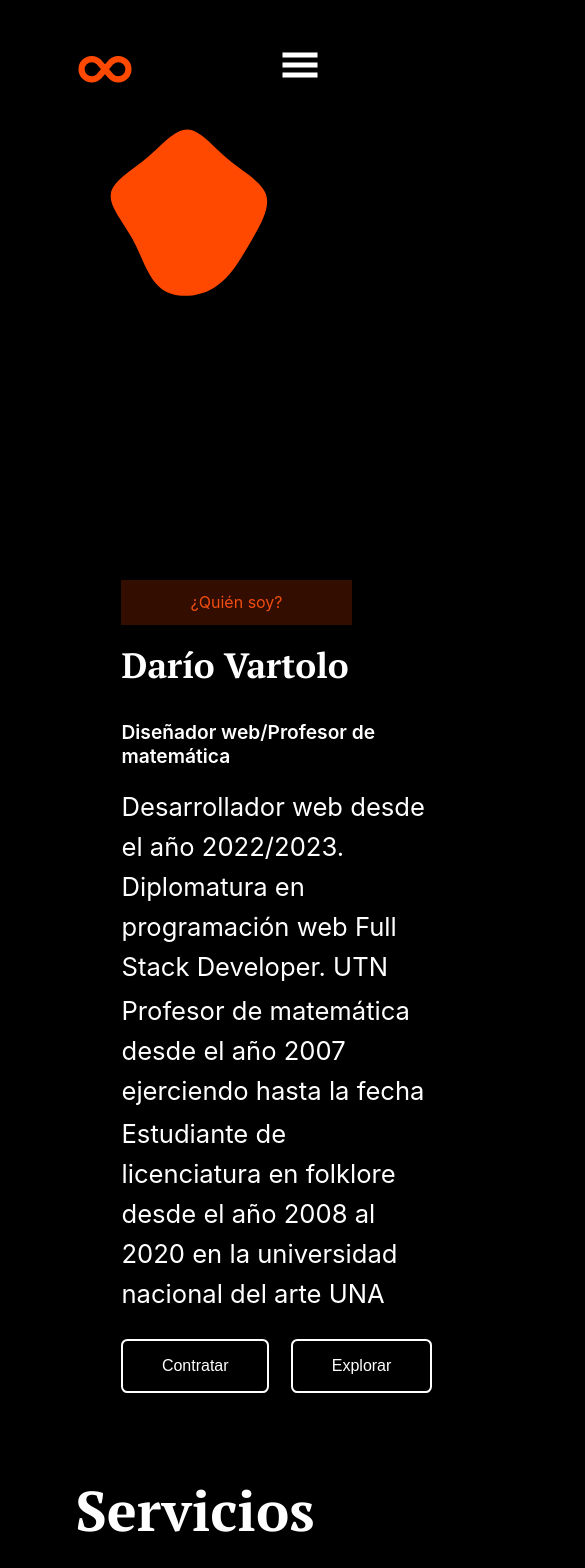
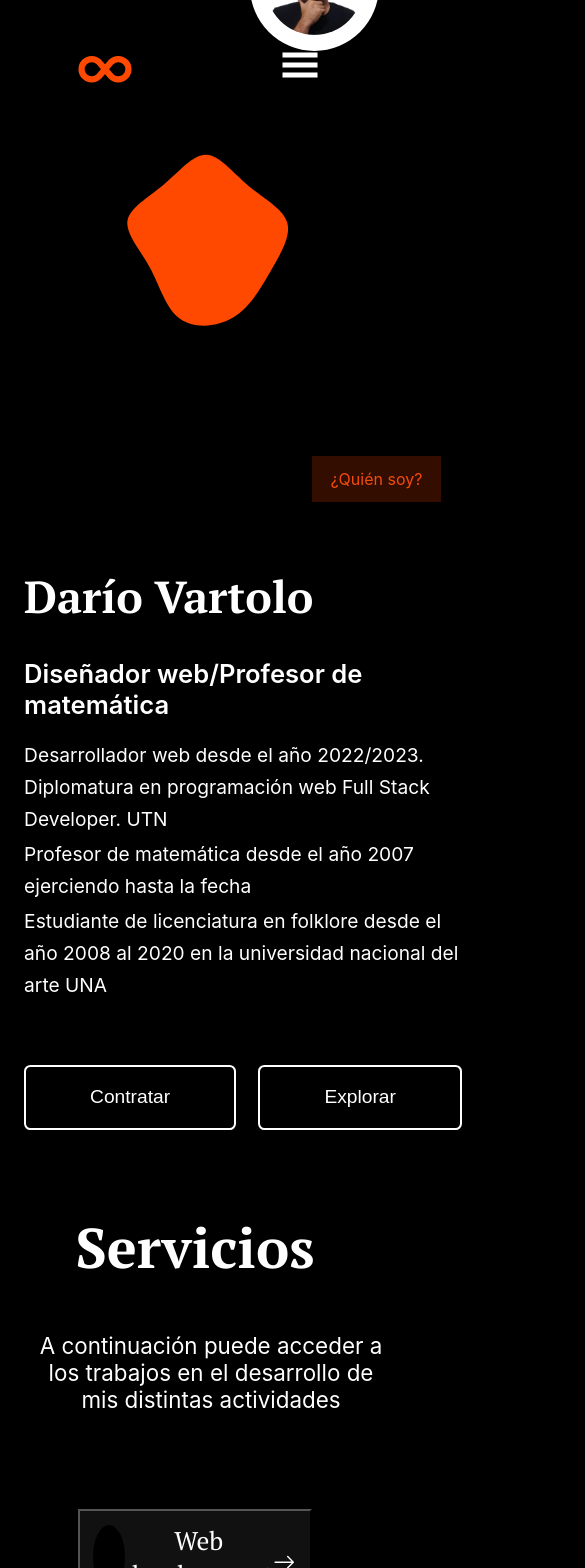
Before and after one commit to DarioVarto/trabajo_practico, a React (Create React App) app: page / in a window 390 px wide. Shown: the top 1568 px of the page, 585 px wide, since content can reach past the window. Built offline with nearby package versions, Linux system fonts and the light colour scheme.

Commit message:
"Responsive a 1024 por la mitad"

```diff
--- a/public/index.html
+++ b/public/index.html
@@ -9,7 +9,7 @@
       name="description"
       content="Web site created using create-react-app"
     />
-    <link rel="apple-touch-icon" href="%PUBLIC_URL%/logo192.png" />
+   <!--  <link rel="apple-touch-icon" href="%PUBLIC_URL%/logo192.png" /> -->
     <!--
       manifest.json provides metadata used when your web app is installed on a
       user's mobile device or desktop. See https://developers.google.com/web/fundamentals/web-app-manifest/
--- a/src/Componentes/Footer/Footer.css
+++ b/src/Componentes/Footer/Footer.css
@@ -30,8 +30,13 @@ align-items: center;
 .aFooter :hover {transform: scale(1.2);}
 
 @media(max-width:1680px){
-    .info_footer{padding: 0 4vh;}
+    .info_footer{padding: 0 4.8vh;}
     .redes_footer{
-        padding-right: 8vh;
+        padding-right: 9vh;
     }
 }
+
+@media(max-width:1680px){
+                    .info_footer{padding: 0 9vh;}
+                    .redes_footer{padding-right: 17.2vh;}
+                        }
--- a/src/Componentes/Formulario/Formulario.css
+++ b/src/Componentes/Formulario/Formulario.css
@@ -79,3 +79,7 @@ label{
     background-color: var(--colorPrimario);
     transform: scale(1.1);
 }
+
+@media(max-width:1280px){
+    .margin_contenido_form{padding-left: 18%;}
+}
--- a/src/Componentes/Hero/Hero.css
+++ b/src/Componentes/Hero/Hero.css
@@ -7,6 +7,10 @@
 .shp{
     z-index: -2;
     height: 110%;
+    }
+
+.shpMq{
+    display: none;
 }
 
 .img_hero{
@@ -91,58 +95,22 @@
 
 
 
-    /* .contenedorImagen_shape{
-        width: 50%;
-        border-radius: 50% 0% 44% 56% / 86% 5% 100% 13% ;
-       background-color: var(--colorPrimario);
-        display: flex;
-        justify-content: center;
-        align-items: center;
+    @media(max-width:1680px){
 
 
-    } */
-    /* .contenedor_img_hero{
-        width:30rem;
-        height: 30rem;
-        border-radius: 50%;
-        background-color: rgb(273, 240, 249);
-        border: 0.5rem solid white;
-        display: flex;
-        align-items: end;
-        justify-content: center;
-    } */
-    /* .img_hero{
-       width: 100%;
-        border-radius: 0 0 50% 50%/0 0 35% 50%;
-        margin-right: 1.8rem;
-        margin-bottom: 0.5rem;
-
-       } */
-
-
-
-    @media(max-width:1680px){
-
-        .shp{height: 100%;}
-
-        .contenedoorTexto{padding-left: 10.2rem;}
-        .contenedor_imagen{
-
-
-            transform: translateX(16.2vh) translateY(-94vh);
-
-
+                            .contenedoorTexto{
+                                                padding-left: 10.2rem;
+                                                margin-top: 0rem;
                                             }
                             .contenedor_imagen{
                                                 display: flex;
-                            height: 55%;
-                            width: 65%;
-                            transform: translateX(16.6vh) translateY(-84vh);
+                                                height: 50%;
+                                                width: 60%;
+                                                transform: translateX(24vh) translateY(-86vh);
                                                 }
 
-        .img_hero{
-                            width: 100%;
-                              }
+                            .img_hero{width: 100%;}
+
                             .btn_hero{padding: 1.2rem 3.5rem;}
 
                         }
@@ -150,7 +118,7 @@
 
     @media(max-width:1280px){
 
-        .contenedoorTexto{margin-left: 7.4rem;}
+                            .contenedoorTexto{padding-left: 8rem;}
                             .span_bienvenido{
                                             width: 25%;
                                             font-size: 1.2rem;
@@ -159,58 +127,89 @@
 
                             .profesion_hero{
                                             font-size: 1.2rem;
-                        margin-bottom: 1.6rem;}
+                                            margin-bottom: 1.6rem;
+                                            }
 
                             .texto_hero{
                                         font-size: 1rem;
                                         margin-top: 0.4;}
                             .contenedor_btn{margin-top: 2.2rem;}
                             .btn_hero{
-            padding: 1rem 2.6rem;
+                                    padding: 1rem 5rem;
                                     font-size: 1rem;
                                     }
-        /* .contenedorImagen_shape{height: 90%;} */
-        /* .contenedor_img_hero{
-                            width: 50vh;
-                            height: 50vh;
-            } */
+
                             }
 
     @media(max-width:1024px){
+
+        .contenedor_hero{flex-direction: column-reverse;
+                        align-items: center;
+                        height: auto;
+                        justify-content:space-around ;
+                        height: auto;
+                        width: 100%;
+                        }
+
+
+        .shp{display: none;}
+
+        .shpMq{display:block;}
+
+        .contenedor_imagen{
+                            display: flex;
+                            height: 40%;
+                            width: 50%;
+                            transform: translateX(18vh) translateY(-48vh);
+
+                            }
+
+
+
         .contenedoorTexto{
-                            margin-left: 4.2rem;
                             justify-content: flex-start;
-                        margin-top: 6rem;}
-        .span_bienvenido{font-size: 1rem;}
-        .nombre_hero{font-size: 2.2rem;}
-        .profesion_hero{margin-bottom: 1rem;}
-        .texto_hero{margin-top: 0.2rem;}
-        .contenedor_btn{margin-top: 1.6rem;}
+                            margin-top: 0vh;
+                            margin-left: 6rem;}
+
+        .span_bienvenido{
+                        font-size: 1rem;
+                        margin-left: 18rem;
+                        margin-bottom: 4rem;}
+        .nombre_hero{font-size: 2.8rem;}
+        .profesion_hero{
+                        margin-bottom: 1rem;
+                        font-size: 1.6rem;}
+        .texto_hero{margin-top: 0.2rem;
+                    font-size: 1.2rem;}
+        .contenedor_btn{
+                        margin-top: 4rem;
+                        justify-content: center;}
         .btn_hero{
-                    padding: 1rem 2.4rem;
-                    font-size: 1rem;
+                    padding: 1.2rem 4rem;
+                    font-size: 1.2rem;
             }
-        /* .contenedorImagen_shape{height: 85%;}
-        .contenedor_img_hero{
-                                    width: 45vh;
-                                    height: 45vh;
-    } */
+            .contenedoorTexto{
+                padding-left: 0rem;
+                margin-top: 0rem;
             }
-    @media(max-width:900px){
+        }
+
+
+       /*  @media(max-width:900px){
             .contenedor_hero{flex-direction:column-reverse;
                             align-items: center;
                             justify-content: center;
                             width: 100%;
-                        height: auto;}
+                            height: auto;} */
         /* .contenedor_img_hero{
                             width: 30vh;
                             height: 30vh;
                             } */
-        .contenedoorTexto{margin-left: 0;}
+       /*  .contenedoorTexto{margin-left: 0;}
         .span_bienvenido{width: 25vh;}
         /* .contenedorImagen_shape{height: 100%;
                                 margin-top: 4rem;} */
-        .btn_hero_margin{margin-left: 0px;}
+       /*  .btn_hero_margin{margin-left: 0px;}
         .texto_hero{font-size: 1.6rem;
         line-height: 2.5rem;}
-    }
+    } */
--- a/src/Componentes/Hero/index.jsx
+++ b/src/Componentes/Hero/index.jsx
@@ -1,6 +1,6 @@
 import React from 'react';
 import './Hero.css'
-import Img_Hero from '../../assets/imagenes/img_hero.png'
+
 import Img_hero from '../../assets/imagenes/zyro-image.png'
 
 const Hero = () => {
@@ -37,6 +37,9 @@ const Hero = () => {
                             <svg viewBox="0 15 185 192" xmlns="http://www.w3.org/2000/svg" className='shp'>
                                     <path fill="#FF4900" d="M38.5,-45.8C53.2,-33.5,70.8,-24.5,74.6,-11.8C78.5,0.9,68.6,17.4,59,34C49.3,50.5,39.9,67.1,24.8,76.2C9.6,85.2,-11.2,86.7,-24.3,77.4C-37.4,68,-42.6,47.8,-51.9,30.5C-61.3,13.2,-74.7,-1.1,-72.8,-13.1C-71,-25,-53.9,-34.4,-39.2,-46.7C-24.5,-59.1,-12.3,-74.3,-0.2,-74.1C11.9,-73.9,23.8,-58.2,38.5,-45.8Z" transform="translate(85 100)" />
                             </svg>
+                            <svg viewBox="0 -8 180 192" xmlns="http://www.w3.org/2000/svg" className='shpMq'>
+                                    <path fill="#FF4900" d="M38.5,-45.8C53.2,-33.5,70.8,-24.5,74.6,-11.8C78.5,0.9,68.6,17.4,59,34C49.3,50.5,39.9,67.1,24.8,76.2C9.6,85.2,-11.2,86.7,-24.3,77.4C-37.4,68,-42.6,47.8,-51.9,30.5C-61.3,13.2,-74.7,-1.1,-72.8,-13.1C-71,-25,-53.9,-34.4,-39.2,-46.7C-24.5,-59.1,-12.3,-74.3,-0.2,-74.1C11.9,-73.9,23.8,-58.2,38.5,-45.8Z" transform="translate(100 100)" />
+                            </svg>
 
                             <div className="contenedor_imagen">
                                 <img src={Img_hero} alt="Imagen Darío" className='img_hero'/>
--- a/src/Componentes/Navbar/index.jsx
+++ b/src/Componentes/Navbar/index.jsx
@@ -21,7 +21,7 @@ const NavBar = () => {
            <Logo/>
             <div className= {`nav_items ${ver && 'open'}`}>
                 <div className='contenedor_a'>
-                    <a className='aNavbar' href="#Hero">Acerca de mí</a>
+                    <a className='aNavbar' href="#Hero">Sobre mí</a>
                     <a className='aNavbar' href="#servicios">Servicios</a>
                     <a className='aNavbar' href="#Portfolio">Portfolio</a>
                     <a className='aNavbar' href="#Opiniones">Opiniones</a>
--- a/src/Componentes/Opiniones/Opiniones.css
+++ b/src/Componentes/Opiniones/Opiniones.css
@@ -46,6 +46,10 @@
 }
 .btn_carrousel:hover{transform: scale(1.15);}
 
+@media(max-width:1280px){
+    .contenedor_opiniones{margin-top: 8rem;}
+}
+
 @media(max-width:1024px){
     .contenedor_opiniones{margin-top: 6rem;}
     .Contenedor_opiniones_carrousel{width: 80%;}
--- a/src/Componentes/Servicios/Servicios.css
+++ b/src/Componentes/Servicios/Servicios.css
@@ -53,14 +53,15 @@ background-color: black;
 /*
 revisar en javascript */
 
-@media(max-width:1600px){
+@media(max-width:1680px){
     .btn_servicios{font-size: 1.6rem;}
     .flecha_servicios{font-size: 1.8rem;}
 }
 @media(max-width:1280px){
-    .contenedor_servicios{margin-top: 5rem;}
+    .contenedor_servicios{margin-top: 0rem;}
     .btn_servicios{
         font-size: 1.2rem;
+        width: 32%;
     }
     .flecha_servicios{font-size: 1.4rem;}
     .btn_servicios{padding: 0.8rem;}
```
Also changed, not shown: src/Componentes/Navbar/Navbar.css (+18 -10 lines), public/manifest.json, src/assets/imagenes/img_hero.png (deleted). Lines whose indentation alone changed are shown as unchanged.
